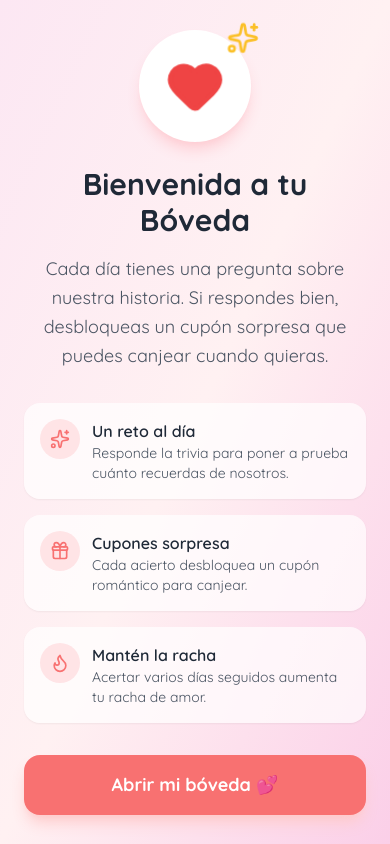
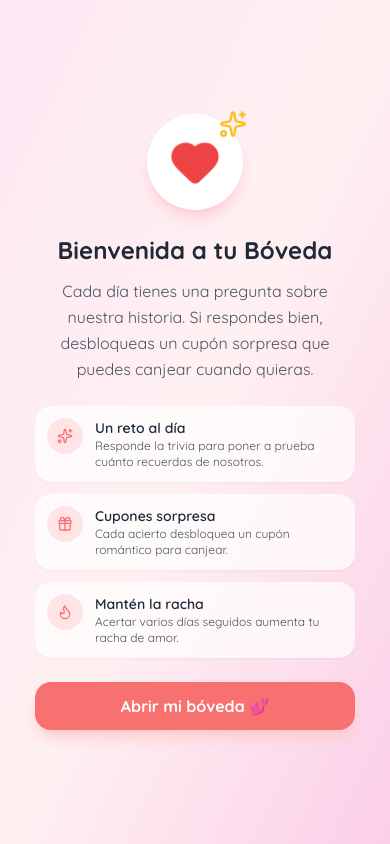
Before and after one commit to Rax0dev/trivia-cuponera, a React (Vite) app: page / in a window 390 px wide. Shown: the top 844 px of the page. Built offline with nearby package versions, Linux system fonts and the light colour scheme.

Commit message:
Make app fully responsive across mobile, tablet and landscape

```diff
--- a/index.html
+++ b/index.html
@@ -7,6 +7,7 @@
     <link rel="manifest" href="/manifest.json" />
     <meta name="viewport" content="width=device-width, initial-scale=1.0, maximum-scale=1.0, user-scalable=no, viewport-fit=cover" />
     <meta name="theme-color" content="#e11d48" />
+    <meta name="mobile-web-app-capable" content="yes" />
     <meta name="apple-mobile-web-app-capable" content="yes" />
     <meta name="apple-mobile-web-app-status-bar-style" content="black-translucent" />
     <meta name="apple-mobile-web-app-title" content="Bóveda Amochito" />
--- a/src/App.jsx
+++ b/src/App.jsx
@@ -672,62 +672,64 @@ function RomanticConfetti({ show }) {
 
 function WelcomeScreen({ onStart }) {
   return (
-    <div className="fixed inset-0 z-50 flex flex-col items-center justify-center overflow-y-auto bg-gradient-to-br from-pink-100 via-rose-50 to-pink-200 p-6 text-center">
-      <div className="animate-fade-in-up max-w-sm">
-        <div className="mb-6 flex justify-center">
-          <div className="relative flex h-28 w-28 items-center justify-center rounded-full bg-white shadow-lg shadow-rose-200">
+    <div className="fixed inset-0 z-50 flex items-center justify-center overflow-y-auto bg-gradient-to-br from-pink-100 via-rose-50 to-pink-200 p-4 text-center sm:p-6">
+      <div className="welcome-landscape animate-fade-in-up w-full max-w-xs py-6 sm:max-w-sm sm:py-8 md:max-w-md md:py-10 lg:flex lg:max-w-3xl lg:items-center lg:gap-10 lg:text-left">
+        <div className="mb-6 flex justify-center lg:mb-0 lg:shrink-0">
+          <div className="relative flex h-24 w-24 items-center justify-center rounded-full bg-white shadow-lg shadow-rose-200 sm:h-28 sm:w-28">
             <Heart
-              className="h-14 w-14 fill-red-500 text-red-500 animate-pulse-soft"
+              className="h-12 w-12 fill-red-500 text-red-500 animate-pulse-soft sm:h-14 sm:w-14"
               aria-hidden="true"
             />
             <Sparkles
-              className="absolute -right-2 -top-2 h-8 w-8 text-amber-400 animate-sparkle"
+              className="absolute -right-1 -top-1 h-7 w-7 text-amber-400 animate-sparkle sm:-right-2 sm:-top-2 sm:h-8 sm:w-8"
               aria-hidden="true"
             />
           </div>
         </div>
 
-        <h1 className="mb-4 text-3xl font-bold text-gray-800 sm:text-4xl">
+        <div className="flex-1">
+          <h1 className="mb-3 text-2xl font-bold text-gray-800 sm:text-3xl md:mb-4 md:text-4xl">
             Bienvenida a tu Bóveda
           </h1>
 
-        <p className="mb-8 text-lg leading-relaxed text-gray-600">
-          Cada día tienes una pregunta sobre nuestra historia. Si respondes bien,
-          desbloqueas un cupón sorpresa que puedes canjear cuando quieras.
+          <p className="mb-6 text-base leading-relaxed text-gray-600 sm:text-lg md:mb-8">
+            Cada día tienes una pregunta sobre nuestra historia. Si respondes
+            bien, desbloqueas un cupón sorpresa que puedes canjear cuando
+            quieras.
           </p>
 
-        <div className="mb-8 space-y-4 text-left">
-          <div className="flex items-start gap-3 rounded-2xl bg-white/70 p-4 shadow-sm">
-            <div className="flex h-10 w-10 shrink-0 items-center justify-center rounded-full bg-rose-100 text-red-400">
-              <Sparkles className="h-5 w-5" aria-hidden="true" />
+          <div className="mb-6 space-y-3 text-left sm:mb-8 sm:space-y-4">
+            <div className="flex items-start gap-3 rounded-2xl bg-white/70 p-3 shadow-sm sm:p-4">
+              <div className="flex h-9 w-9 shrink-0 items-center justify-center rounded-full bg-rose-100 text-red-400 sm:h-10 sm:w-10">
+                <Sparkles className="h-4 w-4 sm:h-5 sm:w-5" aria-hidden="true" />
               </div>
               <div>
-              <p className="font-semibold text-gray-800">Un reto al día</p>
-              <p className="text-sm text-gray-600">
+                <p className="text-sm font-semibold text-gray-800 sm:text-base">Un reto al día</p>
+                <p className="text-xs text-gray-600 sm:text-sm">
                   Responde la trivia para poner a prueba cuánto recuerdas de nosotros.
                 </p>
               </div>
             </div>
 
-          <div className="flex items-start gap-3 rounded-2xl bg-white/70 p-4 shadow-sm">
-            <div className="flex h-10 w-10 shrink-0 items-center justify-center rounded-full bg-rose-100 text-red-400">
-              <Gift className="h-5 w-5" aria-hidden="true" />
+            <div className="flex items-start gap-3 rounded-2xl bg-white/70 p-3 shadow-sm sm:p-4">
+              <div className="flex h-9 w-9 shrink-0 items-center justify-center rounded-full bg-rose-100 text-red-400 sm:h-10 sm:w-10">
+                <Gift className="h-4 w-4 sm:h-5 sm:w-5" aria-hidden="true" />
               </div>
               <div>
-              <p className="font-semibold text-gray-800">Cupones sorpresa</p>
-              <p className="text-sm text-gray-600">
+                <p className="text-sm font-semibold text-gray-800 sm:text-base">Cupones sorpresa</p>
+                <p className="text-xs text-gray-600 sm:text-sm">
                   Cada acierto desbloquea un cupón romántico para canjear.
                 </p>
               </div>
             </div>
 
-          <div className="flex items-start gap-3 rounded-2xl bg-white/70 p-4 shadow-sm">
-            <div className="flex h-10 w-10 shrink-0 items-center justify-center rounded-full bg-rose-100 text-red-400">
-              <Flame className="h-5 w-5" aria-hidden="true" />
+            <div className="flex items-start gap-3 rounded-2xl bg-white/70 p-3 shadow-sm sm:p-4">
+              <div className="flex h-9 w-9 shrink-0 items-center justify-center rounded-full bg-rose-100 text-red-400 sm:h-10 sm:w-10">
+                <Flame className="h-4 w-4 sm:h-5 sm:w-5" aria-hidden="true" />
               </div>
               <div>
-              <p className="font-semibold text-gray-800">Mantén la racha</p>
-              <p className="text-sm text-gray-600">
+                <p className="text-sm font-semibold text-gray-800 sm:text-base">Mantén la racha</p>
+                <p className="text-xs text-gray-600 sm:text-sm">
                   Acertar varios días seguidos aumenta tu racha de amor.
                 </p>
               </div>
@@ -737,10 +739,11 @@ function WelcomeScreen({ onStart }) {
           <button
             type="button"
             onClick={onStart}
-          className="w-full rounded-2xl bg-red-400 py-4 text-lg font-bold text-white shadow-lg shadow-red-200 transition-all duration-200 hover:bg-red-500 hover:shadow-xl active:scale-95 focus-visible:outline-none focus-visible:ring-4 focus-visible:ring-red-300"
+            className="min-h-[3rem] w-full rounded-2xl bg-red-400 py-3 text-base font-bold text-white shadow-lg shadow-red-200 transition-all duration-200 hover:bg-red-500 hover:shadow-xl active:scale-95 focus-visible:outline-none focus-visible:ring-4 focus-visible:ring-red-300 sm:py-4 sm:text-lg"
           >
             Abrir mi bóveda 💕
           </button>
+        </div>
       </div>
     </div>
   )
@@ -788,7 +791,7 @@ function Toast({ message, onClose }) {
     <div
       role="status"
       aria-live="polite"
-      className="animate-fade-in-up fixed bottom-6 left-1/2 z-50 w-[calc(100%-2rem)] max-w-sm -translate-x-1/2 rounded-2xl bg-gray-800 px-4 py-3 text-sm font-medium text-white shadow-lg"
+      className="animate-fade-in-up fixed bottom-[max(1.5rem,env(safe-area-inset-bottom))] left-1/2 z-50 w-[calc(100%-2rem)] max-w-sm -translate-x-1/2 rounded-2xl bg-gray-800 px-4 py-3 text-sm font-medium text-white shadow-lg"
     >
       {message}
     </div>
@@ -797,14 +800,14 @@ function Toast({ message, onClose }) {
 
 function Header({ readyCount, streak, bestStreak }) {
   return (
-    <header className="mb-6 sm:mb-8">
-      <h1 className="mb-4 text-3xl font-bold text-gray-800 sm:text-4xl">
+    <header className="mb-5 sm:mb-7 md:mb-8">
+      <h1 className="mb-3 text-2xl font-bold leading-tight text-gray-800 sm:text-3xl md:mb-4 md:text-4xl">
         La Bóveda de Mi Amochito
       </h1>
 
-      <div className="flex flex-wrap gap-3">
-        <div className="flex items-center gap-2 rounded-2xl bg-white px-3 py-2 shadow-sm">
-          <div className="relative flex h-10 w-10 items-center justify-center rounded-full bg-orange-100">
+      <div className="flex flex-wrap gap-2 sm:gap-3">
+        <div className="flex flex-1 min-w-[8rem] items-center gap-2 rounded-2xl bg-white px-3 py-2 shadow-sm sm:flex-none sm:min-w-0">
+          <div className="relative flex h-10 w-10 shrink-0 items-center justify-center rounded-full bg-orange-100">
             <Flame
               className={[
                 'h-6 w-6 text-orange-500',
@@ -814,7 +817,7 @@ function Header({ readyCount, streak, bestStreak }) {
             />
             <Heart className="absolute right-1 top-1 h-3 w-3 fill-red-500 text-red-500" aria-hidden="true" />
           </div>
-          <div className="leading-tight">
+          <div className="min-w-0 leading-tight">
             <span className="block text-xs text-gray-500">Racha</span>
             <span className="font-bold text-gray-800">
               <AnimatedNumber value={streak} /> días
@@ -825,11 +828,11 @@ function Header({ readyCount, streak, bestStreak }) {
           </div>
         </div>
 
-        <div className="flex items-center gap-2 rounded-2xl bg-white px-3 py-2 shadow-sm">
-          <div className="flex h-10 w-10 items-center justify-center rounded-full bg-rose-100">
+        <div className="flex flex-1 min-w-[8rem] items-center gap-2 rounded-2xl bg-white px-3 py-2 shadow-sm sm:flex-none sm:min-w-0">
+          <div className="flex h-10 w-10 shrink-0 items-center justify-center rounded-full bg-rose-100">
             <Gift className="h-5 w-5 text-red-400" aria-hidden="true" />
           </div>
-          <div className="leading-tight">
+          <div className="min-w-0 leading-tight">
             <span className="block text-xs text-gray-500">Listos para usar</span>
             <span className="font-bold text-gray-800">
               <AnimatedNumber value={readyCount} />
@@ -843,11 +846,11 @@ function Header({ readyCount, streak, bestStreak }) {
 
 function DailyChallenge({ trivia, status, selectedOptionId, wrongOptionId, onAnswer, showConfetti }) {
   return (
-    <section className="relative mb-8 sm:mb-10" aria-labelledby="reto-titulo">
+    <section className="relative mb-6 sm:mb-8 md:mb-10" aria-labelledby="reto-titulo">
       <RomanticConfetti show={showConfetti} />
       <div className="rounded-3xl bg-gradient-to-br from-rose-200 to-red-300 p-1 shadow-sm transition-shadow duration-300 hover:shadow-md">
-        <div className="rounded-[1.35rem] bg-white p-5 sm:p-7">
-          <div className="mb-4 flex items-center gap-2">
+        <div className="rounded-[1.35rem] bg-white p-4 sm:p-6 md:p-7">
+          <div className="mb-3 flex items-center gap-2 md:mb-4">
             <Sparkles className="h-5 w-5 text-red-400" aria-hidden="true" />
             <span className="text-sm font-semibold uppercase tracking-wider text-rose-400">
               Reto del día
@@ -858,12 +861,12 @@ function DailyChallenge({ trivia, status, selectedOptionId, wrongOptionId, onAns
             <div className="animate-fade-in-up">
               <h2
                 id="reto-titulo"
-                className="mb-5 text-xl font-bold leading-snug text-gray-800 sm:text-2xl"
+                className="mb-4 text-lg font-bold leading-snug text-gray-800 sm:text-xl md:mb-5 md:text-2xl"
               >
                 {trivia.question}
               </h2>
 
-              <div className="flex flex-col gap-3">
+              <div className="grid grid-cols-1 gap-2 sm:gap-3 md:grid-cols-2 md:gap-3">
                 {trivia.options.map((option) => {
                   const isSelected = selectedOptionId === option.id
                   const isWrong = wrongOptionId === option.id
@@ -875,7 +878,7 @@ function DailyChallenge({ trivia, status, selectedOptionId, wrongOptionId, onAns
                       disabled={selectedOptionId !== null}
                       onClick={() => onAnswer(option)}
                       className={[
-                        'w-full rounded-xl border px-4 py-3.5 text-left font-medium transition-all duration-200 disabled:cursor-not-allowed disabled:opacity-60',
+                        'min-h-[3rem] w-full rounded-xl border px-4 py-3 text-left text-sm font-medium transition-all duration-200 disabled:cursor-not-allowed disabled:opacity-60 sm:text-base sm:py-3.5',
                         'focus-visible:outline-none focus-visible:ring-2 focus-visible:ring-red-400 focus-visible:ring-offset-2',
                         isWrong
                           ? 'animate-shake border-red-300 bg-red-50 text-red-600'
@@ -898,16 +901,16 @@ function DailyChallenge({ trivia, status, selectedOptionId, wrongOptionId, onAns
               ) : null}
             </div>
           ) : (
-            <div className="animate-fade-in-up py-4 text-center">
-              <div className="mx-auto mb-4 flex h-16 w-16 items-center justify-center rounded-full bg-rose-100">
-                <CheckCircle2 className="h-9 w-9 text-red-400" aria-hidden="true" />
+            <div className="animate-fade-in-up py-2 text-center sm:py-4">
+              <div className="mx-auto mb-3 flex h-14 w-14 items-center justify-center rounded-full bg-rose-100 sm:mb-4 sm:h-16 sm:w-16">
+                <CheckCircle2 className="h-8 w-8 text-red-400 sm:h-9 sm:w-9" aria-hidden="true" />
               </div>
-              <h2 className="mb-2 text-2xl font-bold text-gray-800">¡Correcto!</h2>
-              <p className="mb-5 text-gray-600">
+              <h2 className="mb-2 text-xl font-bold text-gray-800 sm:text-2xl">¡Correcto!</h2>
+              <p className="mb-4 text-sm text-gray-600 sm:text-base sm:mb-5">
                 Has desbloqueado el premio del día. Ya puedes canjearlo cuando
                 quieras.
               </p>
-              <div className="rounded-2xl bg-rose-50 p-4">
+              <div className="rounded-2xl bg-rose-50 p-3 sm:p-4">
                 <p className="font-semibold text-gray-800">Premio desbloqueado</p>
                 <p className="text-sm text-gray-600">Un detallito especial para relajarte después del turno</p>
               </div>
@@ -925,7 +928,7 @@ function CouponCard({ coupon, onRedeem, isNewlyUnlocked }) {
   return (
     <article
       className={[
-        'flex flex-col rounded-3xl bg-white p-5 shadow-sm transition-all duration-300',
+        'flex flex-col rounded-2xl sm:rounded-3xl bg-white p-4 sm:p-5 shadow-sm transition-all duration-300',
         'hover:shadow-lg hover:-translate-y-1 hover:scale-[1.01]',
         coupon.redeemed ? 'opacity-70 grayscale' : '',
         coupon.locked ? 'opacity-80' : '',
@@ -934,21 +937,21 @@ function CouponCard({ coupon, onRedeem, isNewlyUnlocked }) {
     >
       <div
         className={[
-          'mb-4 flex h-12 w-12 items-center justify-center rounded-2xl',
+          'mb-3 flex h-11 w-11 items-center justify-center rounded-xl sm:mb-4 sm:h-12 sm:w-12 sm:rounded-2xl',
           coupon.locked ? 'bg-stone-200 text-stone-400' : 'bg-rose-100 text-red-400',
         ].join(' ')}
       >
         {coupon.locked ? (
-          <Lock className="h-6 w-6" aria-hidden="true" />
+          <Lock className="h-5 w-5 sm:h-6 sm:w-6" aria-hidden="true" />
         ) : (
-          <Icon className="h-6 w-6" aria-hidden="true" />
+          <Icon className="h-5 w-5 sm:h-6 sm:w-6" aria-hidden="true" />
         )}
       </div>
 
-      <h3 className="mb-1 text-lg font-bold text-gray-800">
+      <h3 className="mb-1 text-base font-bold text-gray-800 sm:text-lg">
         {coupon.locked ? 'Cupón secreto' : coupon.title}
       </h3>
-      <p className="mb-5 flex-1 text-sm leading-relaxed text-gray-600">
+      <p className="mb-4 flex-1 text-sm leading-relaxed text-gray-600 sm:mb-5">
         {coupon.locked
           ? 'Responde correctamente el reto del día para descubrirlo.'
           : coupon.description}
@@ -959,7 +962,7 @@ function CouponCard({ coupon, onRedeem, isNewlyUnlocked }) {
         disabled={coupon.redeemed || coupon.locked}
         onClick={() => onRedeem(coupon.id)}
         className={[
-          'mt-auto w-full rounded-xl py-3 font-semibold transition-all duration-200',
+          'mt-auto min-h-[2.75rem] sm:min-h-[3rem] w-full rounded-xl py-2.5 text-sm font-semibold transition-all duration-200 sm:py-3 sm:text-base',
           'focus-visible:outline-none focus-visible:ring-2 focus-visible:ring-red-400 focus-visible:ring-offset-2',
           coupon.redeemed
             ? 'cursor-not-allowed bg-stone-200 text-stone-500'
@@ -987,11 +990,12 @@ function CouponCard({ coupon, onRedeem, isNewlyUnlocked }) {
 }
 
 function CouponSection({ title, icon: Icon, coupons, onRedeem, emptyMessage, newlyUnlockedId }) {
+  const sectionId = title.replace(/\s+/g, '-').toLowerCase()
   return (
-    <section className="mb-8" aria-labelledby={title.replace(/\s+/g, '-').toLowerCase()}>
-      <div className="mb-4 flex items-center gap-2">
+    <section className="mb-6 sm:mb-8" aria-labelledby={sectionId}>
+      <div className="mb-3 flex items-center gap-2 sm:mb-4">
         <Icon className="h-5 w-5 text-red-400" aria-hidden="true" />
-        <h2 id={title.replace(/\s+/g, '-').toLowerCase()} className="text-lg font-bold text-gray-800">
+        <h2 id={sectionId} className="text-base font-bold text-gray-800 sm:text-lg">
           {title}
         </h2>
         <span className="ml-auto rounded-full bg-stone-100 px-2 py-0.5 text-xs font-semibold text-gray-500">
@@ -1000,11 +1004,11 @@ function CouponSection({ title, icon: Icon, coupons, onRedeem, emptyMessage, new
       </div>
 
       {coupons.length === 0 ? (
-        <div className="rounded-2xl bg-white p-6 text-center text-sm text-gray-500 shadow-sm animate-fade-in-up">
+        <div className="rounded-2xl bg-white p-5 text-center text-sm text-gray-500 shadow-sm animate-fade-in-up sm:p-6">
           {emptyMessage}
         </div>
       ) : (
-        <div className="grid grid-cols-1 gap-4 sm:grid-cols-2">
+        <div className="grid grid-cols-1 gap-3 sm:grid-cols-2 sm:gap-4 lg:grid-cols-3">
           {coupons.map((coupon) => (
             <CouponCard
               key={coupon.id}
@@ -1025,17 +1029,17 @@ function LockedCouponsSection({ coupons }) {
   if (coupons.length === 0) return null
 
   return (
-    <section className="mb-8" aria-labelledby="cupones-bloqueados-titulo">
+    <section className="mb-6 sm:mb-8" aria-labelledby="cupones-bloqueados-titulo">
       <button
         type="button"
         onClick={() => setIsOpen((prev) => !prev)}
-        className="flex w-full items-center justify-between rounded-2xl bg-white p-4 shadow-sm transition-all duration-200 hover:bg-stone-100 hover:shadow-md focus-visible:outline-none focus-visible:ring-2 focus-visible:ring-red-400 focus-visible:ring-offset-2"
+        className="flex min-h-[3rem] w-full items-center justify-between rounded-2xl bg-white p-3 shadow-sm transition-all duration-200 hover:bg-stone-100 hover:shadow-md focus-visible:outline-none focus-visible:ring-2 focus-visible:ring-red-400 focus-visible:ring-offset-2 sm:p-4"
         aria-expanded={isOpen}
         aria-controls="cupones-bloqueados-lista"
       >
         <div className="flex items-center gap-2">
           <Lock className="h-5 w-5 text-stone-400" aria-hidden="true" />
-          <h2 id="cupones-bloqueados-titulo" className="text-base font-bold text-gray-700">
+          <h2 id="cupones-bloqueados-titulo" className="text-sm font-bold text-gray-700 sm:text-base">
             Cupones por descubrir
           </h2>
         </div>
@@ -1052,7 +1056,7 @@ function LockedCouponsSection({ coupons }) {
       </button>
 
       {isOpen ? (
-        <div id="cupones-bloqueados-lista" className="mt-4 grid grid-cols-1 gap-4 sm:grid-cols-2 animate-fade-in-up">
+        <div id="cupones-bloqueados-lista" className="mt-3 grid grid-cols-1 gap-3 animate-fade-in-up sm:mt-4 sm:grid-cols-2 sm:gap-4 lg:grid-cols-3">
           {coupons.map((coupon) => (
             <CouponCard key={coupon.id} coupon={coupon} onRedeem={() => {}} />
           ))}
@@ -1075,7 +1079,7 @@ function RedeemModal({ coupon, onClose, onConfirm }) {
         role="dialog"
         aria-modal="true"
         aria-labelledby="modal-titulo"
-        className="animate-scale-in w-full max-w-sm rounded-3xl bg-white p-6 shadow-xl"
+        className="animate-scale-in max-h-[90dvh] w-full max-w-sm overflow-y-auto rounded-3xl bg-white p-5 shadow-xl sm:p-6"
         onClick={(e) => e.stopPropagation()}
       >
         <div className="mb-4 flex items-center justify-between">
@@ -1094,26 +1098,26 @@ function RedeemModal({ coupon, onClose, onConfirm }) {
 
         <h3
           id="modal-titulo"
-          className="mb-2 text-xl font-bold text-gray-800"
+          className="mb-2 text-lg font-bold text-gray-800 sm:text-xl"
         >
           ¿Segura que quieres usar este cupón ahora?
         </h3>
-        <p className="mb-6 text-gray-600">
+        <p className="mb-6 text-sm text-gray-600 sm:text-base">
           Vas a canjear: <span className="font-semibold text-gray-800">{coupon.title}</span>
         </p>
 
-        <div className="flex gap-3">
+        <div className="flex flex-col gap-2 sm:flex-row sm:gap-3">
           <button
             type="button"
             onClick={onClose}
-            className="flex-1 rounded-xl border border-stone-200 bg-white py-3 font-semibold text-gray-700 transition-colors hover:bg-stone-50 focus-visible:outline-none focus-visible:ring-2 focus-visible:ring-red-400 focus-visible:ring-offset-2"
+            className="min-h-[2.75rem] flex-1 rounded-xl border border-stone-200 bg-white py-2.5 text-sm font-semibold text-gray-700 transition-colors hover:bg-stone-50 focus-visible:outline-none focus-visible:ring-2 focus-visible:ring-red-400 focus-visible:ring-offset-2 sm:py-3 sm:text-base"
           >
             Cancelar
           </button>
           <button
             type="button"
             onClick={onConfirm}
-            className="flex-1 rounded-xl bg-red-400 py-3 font-semibold text-white shadow-sm transition-all hover:bg-red-500 active:scale-95 focus-visible:outline-none focus-visible:ring-2 focus-visible:ring-red-400 focus-visible:ring-offset-2"
+            className="min-h-[2.75rem] flex-1 rounded-xl bg-red-400 py-2.5 text-sm font-semibold text-white shadow-sm transition-all hover:bg-red-500 active:scale-95 focus-visible:outline-none focus-visible:ring-2 focus-visible:ring-red-400 focus-visible:ring-offset-2 sm:py-3 sm:text-base"
           >
             Sí, canjear
           </button>
@@ -1276,10 +1280,10 @@ function App() {
   }
 
   return (
-    <div className="min-h-screen bg-stone-50 px-4 py-6 sm:py-8">
+    <div className="min-h-[100dvh] min-h-screen bg-stone-50 px-4 py-5 sm:px-6 sm:py-7 md:py-9">
       {showWelcome ? <WelcomeScreen onStart={dismissWelcome} /> : null}
 
-      <div className="mx-auto max-w-md sm:max-w-lg">
+      <div className="mx-auto w-full max-w-md sm:max-w-xl md:max-w-2xl lg:max-w-3xl">
         <Header readyCount={readyCount} streak={streak} bestStreak={bestStreak} />
 
         <main>
@@ -1313,7 +1317,7 @@ function App() {
           />
         </main>
 
-        <footer className="mt-10 text-center text-xs text-gray-400">
+        <footer className="mt-8 pb-[env(safe-area-inset-bottom)] text-center text-xs text-gray-400 sm:mt-10">
           Hecho con amor para Mi Amochito 💕
         </footer>
       </div>
--- a/src/index.css
+++ b/src/index.css
@@ -3,9 +3,28 @@
 @tailwind utilities;
 
 @layer base {
+  html {
+    -webkit-text-size-adjust: 100%;
+    text-size-adjust: 100%;
+  }
+
   body {
     @apply bg-stone-50 text-gray-800 antialiased;
     margin: 0;
+    padding: env(safe-area-inset-top) env(safe-area-inset-right) env(safe-area-inset-bottom) env(safe-area-inset-left);
+    min-height: 100vh;
+    min-height: 100dvh;
+    min-height: -webkit-fill-available;
+  }
+
+  #root {
+    min-height: 100dvh;
+  }
+
+  button,
+  [role='button'] {
+    min-height: 44px;
+    min-width: 44px;
   }
 }
 
@@ -133,6 +152,20 @@
   animation: sparkle 1.8s ease-in-out infinite;
 }
 
+@media (min-width: 768px) and (orientation: landscape) {
+  .welcome-landscape {
+    flex-direction: row !important;
+    align-items: center !important;
+    text-align: left !important;
+    max-width: 48rem !important;
+  }
+
+  .welcome-landscape > div:first-child {
+    margin-bottom: 0 !important;
+    flex-shrink: 0 !important;
+  }
+}
+
 @media (prefers-reduced-motion: reduce) {
   *,
   *::before,
```
Lines whose indentation alone changed are shown as unchanged.
